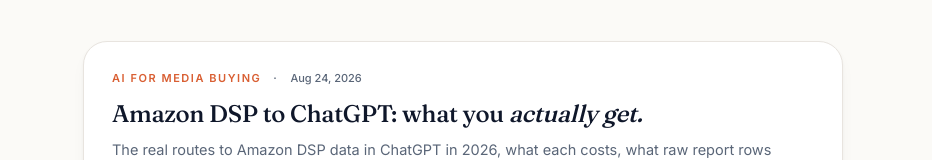
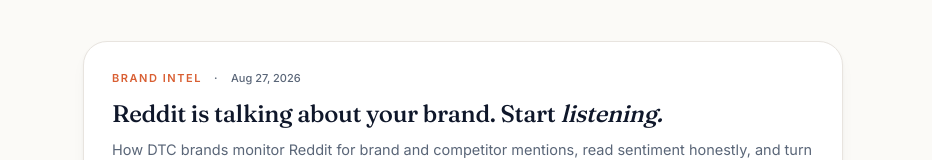
Before and after one commit to peachbluetech/website, a Next.js app: page /blog in a window 1280 px wide. Shown: the part 323-483 px from the top of the page, without its empty margins (177-1109 px from the left). Built offline with nearby package versions, Linux system fonts and the light colour scheme; no server answers.

Commit message:
Ship: Reddit brand monitoring pillar piece (drafted Aug 24, scheduled flip)

```diff
--- a/content/blog/manifest.ts
+++ b/content/blog/manifest.ts
@@ -595,7 +595,9 @@
     ],
     priority: 17,
     byline: "peachblue",
-    status: "draft",
+    status: "published",
+    datePublished: "2026-08-27",
+    dateUpdated: "2026-08-27",
     faq: [
       {
         q: "What is Reddit brand monitoring?",
```
